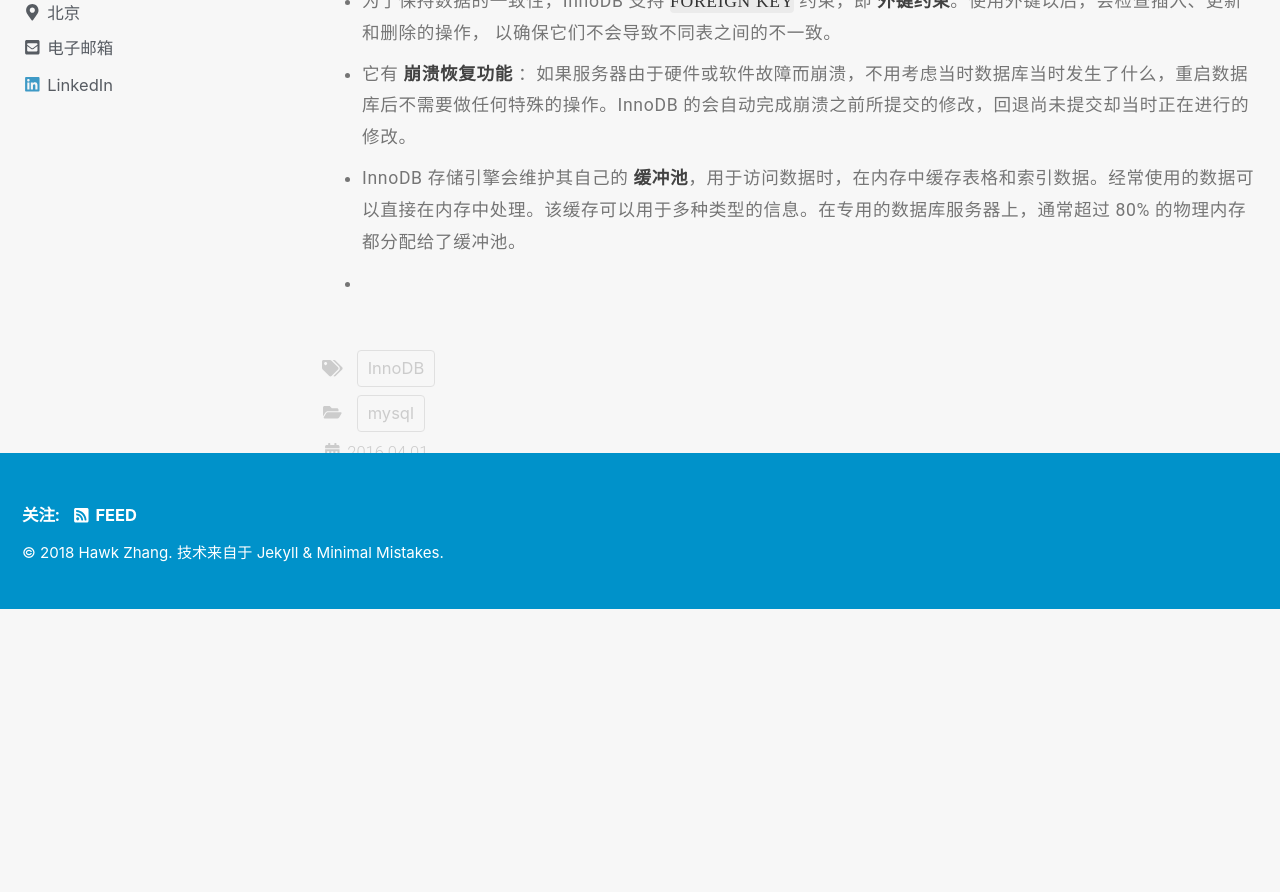
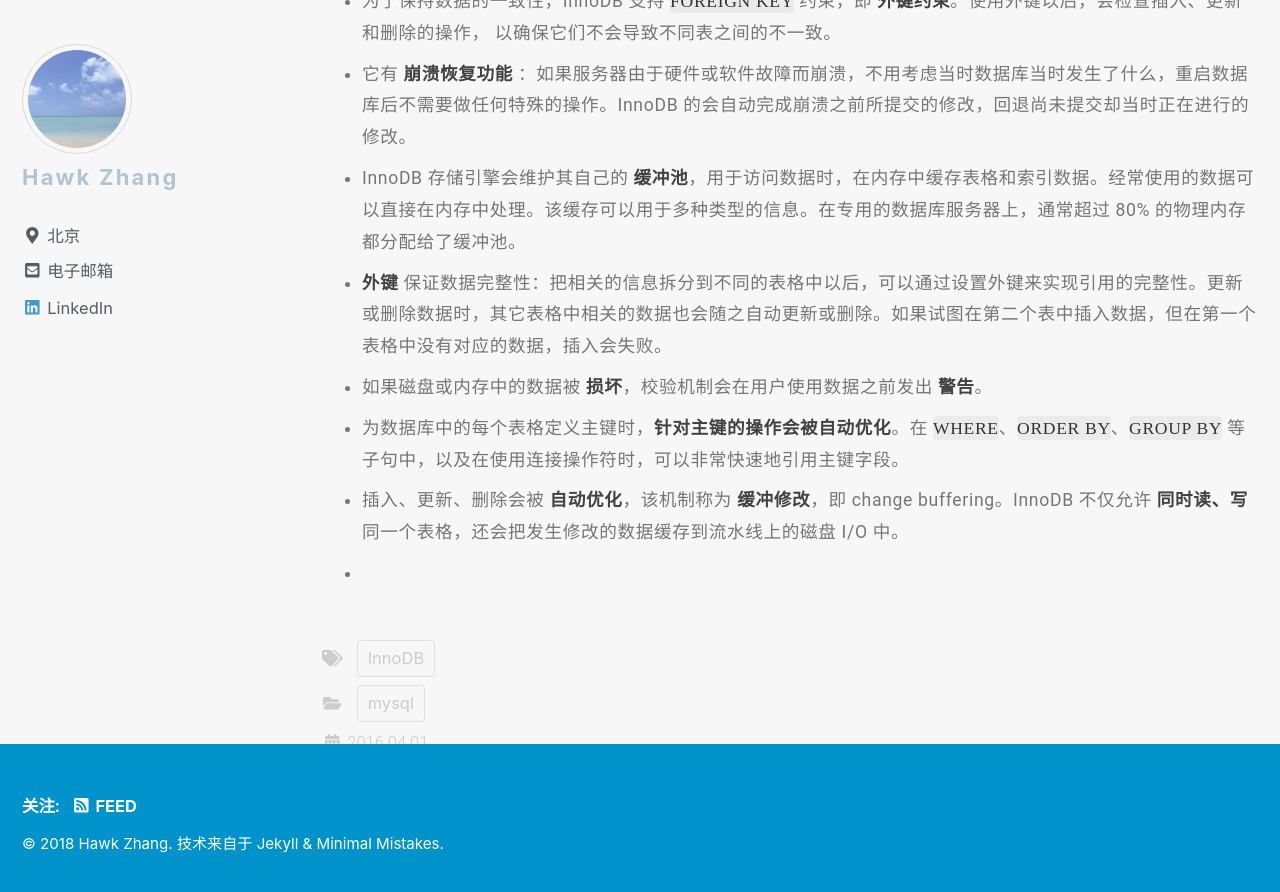
Before and after one commit to narru888/linotes_note, a Jekyll site: the page built from _posts/mysql/2016-04-01-innodb.intro.md, in a window 1280 px wide and 900 px high, scrolled down 1332 px. Shown: the top 892 px of the window. Built offline with Jekyll 4.4.1, drawn with Linux system fonts in a browser that asks for light colours; nearby versions of some CDN libraries; a script that is not in the unit is left out; before the commit the page ends 1941 px from its top, so only the background shows below that.

Commit message:
update on 2018-08-19 20:40:01 CST

```diff
--- a/_posts/mysql/2016-04-01-innodb.intro.md
+++ b/_posts/mysql/2016-04-01-innodb.intro.md
@@ -37,4 +37,8 @@
 * 为了保持数据的一致性，InnoDB 支持 `FOREIGN KEY` 约束，即 **外键约束**。使用外键以后，会检查插入、更新和删除的操作， 以确保它们不会导致不同表之间的不一致。
 * 它有 **崩溃恢复功能** ：如果服务器由于硬件或软件故障而崩溃，不用考虑当时数据库当时发生了什么，重启数据库后不需要做任何特殊的操作。InnoDB 的会自动完成崩溃之前所提交的修改，回退尚未提交却当时正在进行的修改。
 * InnoDB 存储引擎会维护其自己的 **缓冲池**，用于访问数据时，在内存中缓存表格和索引数据。经常使用的数据可以直接在内存中处理。该缓存可以用于多种类型的信息。在专用的数据库服务器上，通常超过 80% 的物理内存都分配给了缓冲池。
+* **外键** 保证数据完整性：把相关的信息拆分到不同的表格中以后，可以通过设置外键来实现引用的完整性。更新或删除数据时，其它表格中相关的数据也会随之自动更新或删除。如果试图在第二个表中插入数据，但在第一个表格中没有对应的数据，插入会失败。
+* 如果磁盘或内存中的数据被 **损坏**，校验机制会在用户使用数据之前发出 **警告**。
+* 为数据库中的每个表格定义主键时，**针对主键的操作会被自动优化**。在 `WHERE`、`ORDER BY`、`GROUP BY` 等子句中，以及在使用连接操作符时，可以非常快速地引用主键字段。
+* 插入、更新、删除会被 **自动优化**，该机制称为 **缓冲修改**，即 change buffering。InnoDB 不仅允许 **同时读、写** 同一个表格，还会把发生修改的数据缓存到流水线上的磁盘 I/O 中。
 *
```
